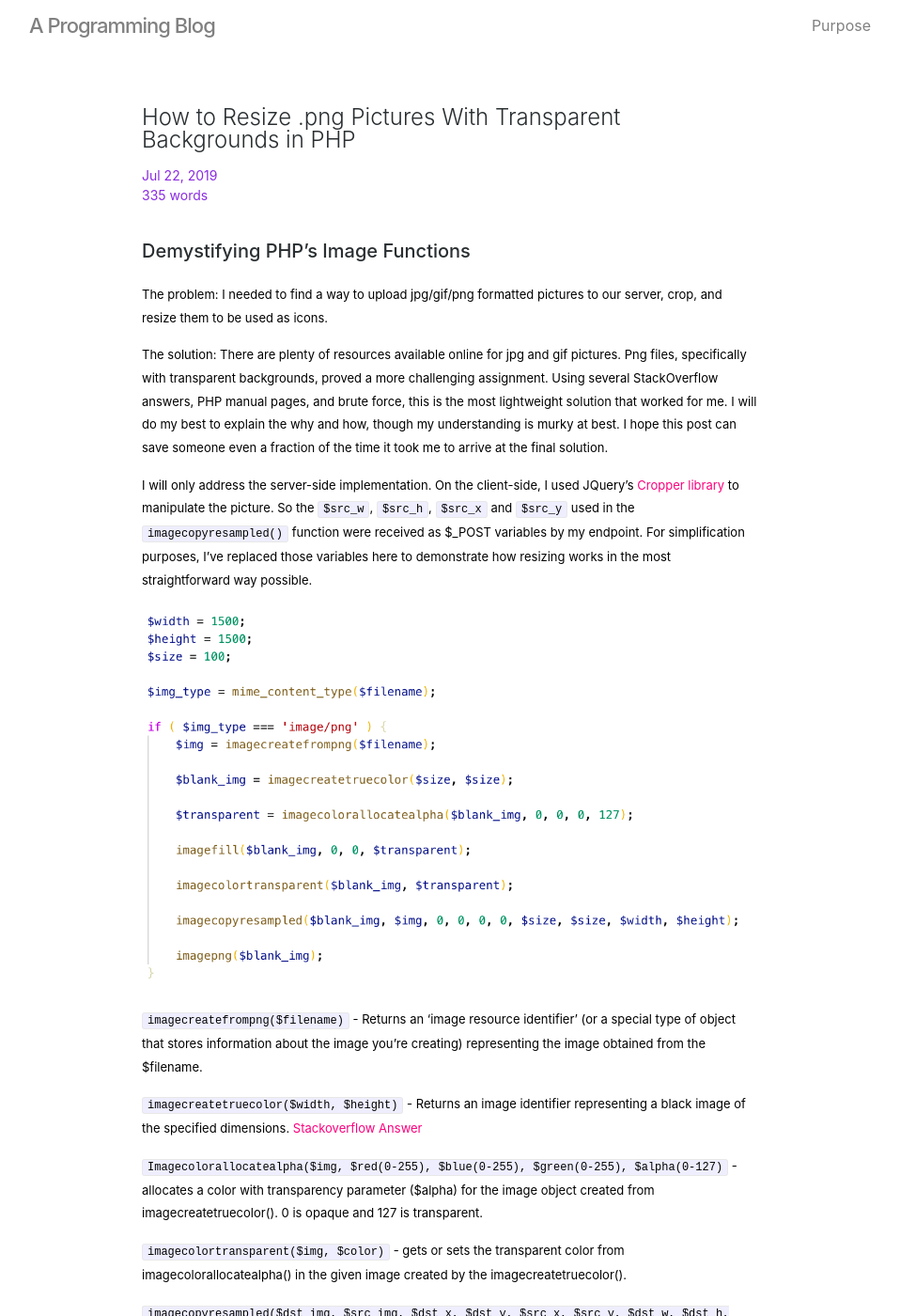
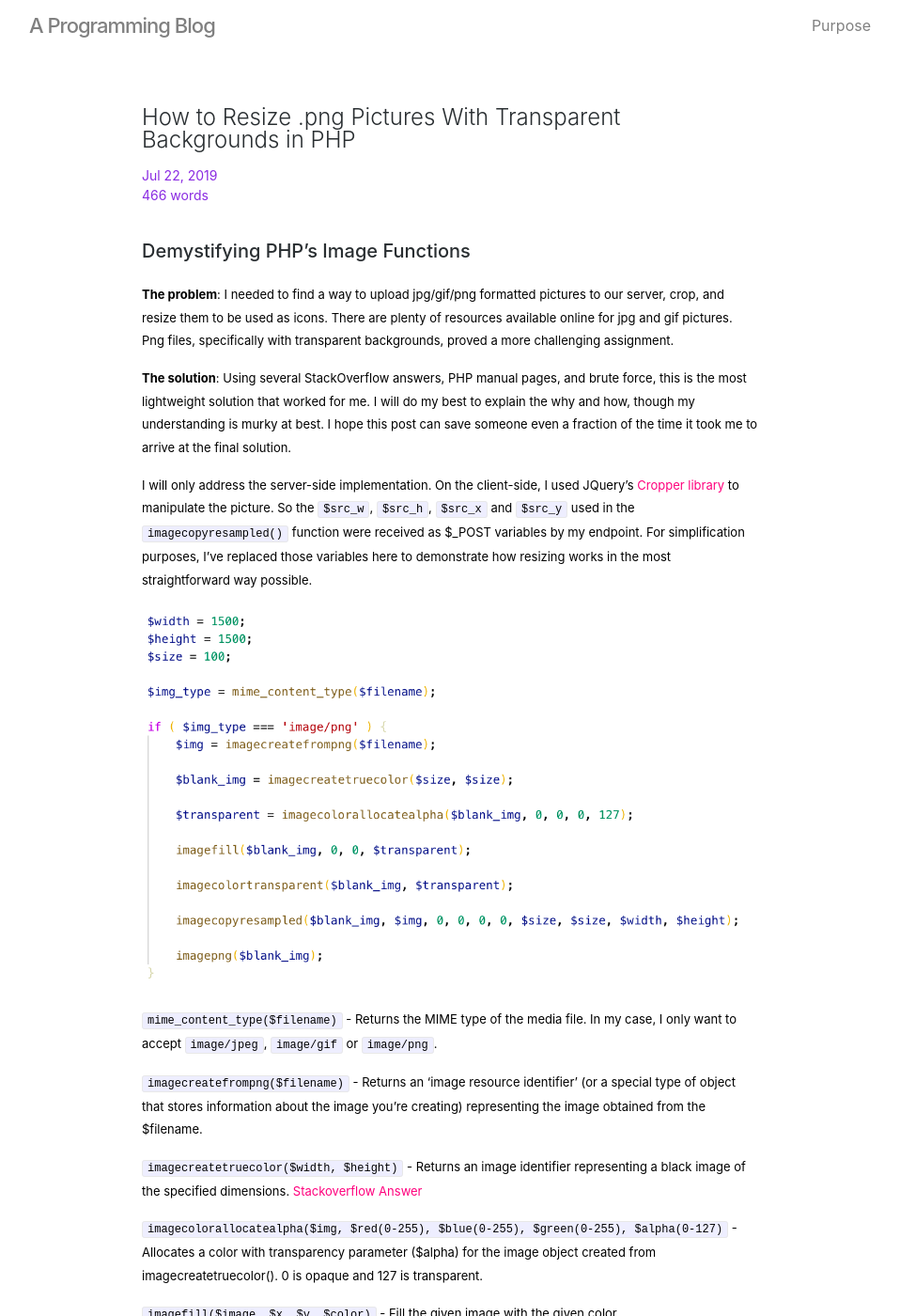
Before and after one commit to ks927/codeks, a Jekyll site: the page built from _posts/2019-07-22-cropping-.png-images-in-php.markdown, in a window 1280 px wide and 1400 px high. Shown: the whole window at 94% size, without its empty margins (161-1119 px from the left). Built offline with Jekyll 4.4.1, drawn with Linux system fonts in a browser that asks for light colours; some of the changed text lies outside the part shown.

Commit message:
completed png post

```diff
--- a/_posts/2019-07-22-cropping-.png-images-in-php.markdown
+++ b/_posts/2019-07-22-cropping-.png-images-in-php.markdown
@@ -8,21 +8,28 @@ categories: [PHP]
 
 # Demystifying PHP's Image Functions
 
-The problem: I needed to find a way to upload jpg/gif/png formatted pictures to our server, crop, and resize them to be used as icons.
+**The problem**: I needed to find a way to upload jpg/gif/png formatted pictures to our server, crop, and resize them to be used as icons. There are plenty of resources available online for jpg and gif pictures. Png files, specifically with transparent backgrounds, proved a more challenging assignment.
 
-The solution: There are plenty of resources available online for jpg and gif pictures. Png files, specifically with transparent backgrounds, proved a more challenging assignment. Using several StackOverflow answers, PHP manual pages, and brute force, this is the most lightweight solution that worked for me. I will do my best to explain the why and how, though my understanding is murky at best. I hope this post can save someone even a fraction of the time it took me to arrive at the final solution.
+**The solution**: Using several StackOverflow answers, PHP manual pages, and brute force, this is the most lightweight solution that worked for me. I will do my best to explain the why and how, though my understanding is murky at best. I hope this post can save someone even a fraction of the time it took me to arrive at the final solution.
 
 I will only address the server-side implementation. On the client-side, I used JQuery's [Cropper library](https://fengyuanchen.github.io/jquery-cropper/) to manipulate the picture. So the `$src_w`, `$src_h`, `$src_x` and `$src_y` used in the `imagecopyresampled()` function were received as $_POST variables by my endpoint. For simplification purposes, I've replaced those variables here to demonstrate how resizing works in the most straightforward way possible.
 
 ![Image Functions]({{ site.url }}/assets/images/cropped_img.png "Image Functions"){:class="img-landscape"}
 
+`mime_content_type($filename)` - Returns the MIME type of the media file. In my case, I only want to accept `image/jpeg`, `image/gif` or `image/png`.
 
 `imagecreatefrompng($filename)` - Returns an ‘image resource identifier’ (or a special type of object that stores information about the image you’re creating) representing the image obtained from the $filename.
 
 `imagecreatetruecolor($width, $height)` - Returns an image identifier representing a black image of the specified dimensions. [Stackoverflow Answer](https://stackoverflow.com/questions/18574743/what-is-an-image-resource-identifier)
 
-`Imagecolorallocatealpha($img, $red(0-255), $blue(0-255), $green(0-255), $alpha(0-127)` - allocates a color with transparency parameter ($alpha) for the image object created from imagecreatetruecolor(). 0 is opaque and 127 is transparent.
+`imagecolorallocatealpha($img, $red(0-255), $blue(0-255), $green(0-255), $alpha(0-127)` - Allocates a color with transparency parameter ($alpha) for the image object created from imagecreatetruecolor(). 0 is opaque and 127 is transparent.
 
-`imagecolortransparent($img, $color)` - gets or sets the transparent color from imagecolorallocatealpha() in the given image created by the imagecreatetruecolor().
+`imagefill($image, $x, $y, $color)` - Fill the given image with the given color.
 
-`imagecopyresampled($dst_img, $src_img, $dst_x, $dst_y, $src_x, $src_y, $dst_w, $dst_h, $src_w, $src_h)` - copies $src_img at coordinates ($src_x, $src_y) with dimensions $src_w, $src_h onto $dst_img retaining clarity despite shrinking the size. So in this case, we are resizing a 1500x1500 image to 100x100.
+`imagecolortransparent($img, $color)` - Gets or sets the transparent color from imagecolorallocatealpha() in the given image created by the imagecreatetruecolor().
+
+`imagecopyresampled($dst_img, $src_img, $dst_x, $dst_y, $src_x, $src_y, $dst_w, $dst_h, $src_w, $src_h)` - Copies $src_img at coordinates ($src_x, $src_y) with dimensions $src_w, $src_h onto $dst_img retaining clarity despite shrinking the size. So in this case, we are resizing a 1500x1500 image to 100x100.
+
+# In English Please
+
+Let's translate that technical jargon to something we can wrap our heads around. I'm creating a **black** image resource identifier with the new size dimensions that I want and then setting its color attribute to be **transparent**. I then *fill* that image with the transparent color, physically changing the image from black to transparent. Finally, I am copying the uploaded image ($filename) onto this new transparent image with the smaller dimensions. And that's **ALL** it takes to create an icon in PHP!
```
